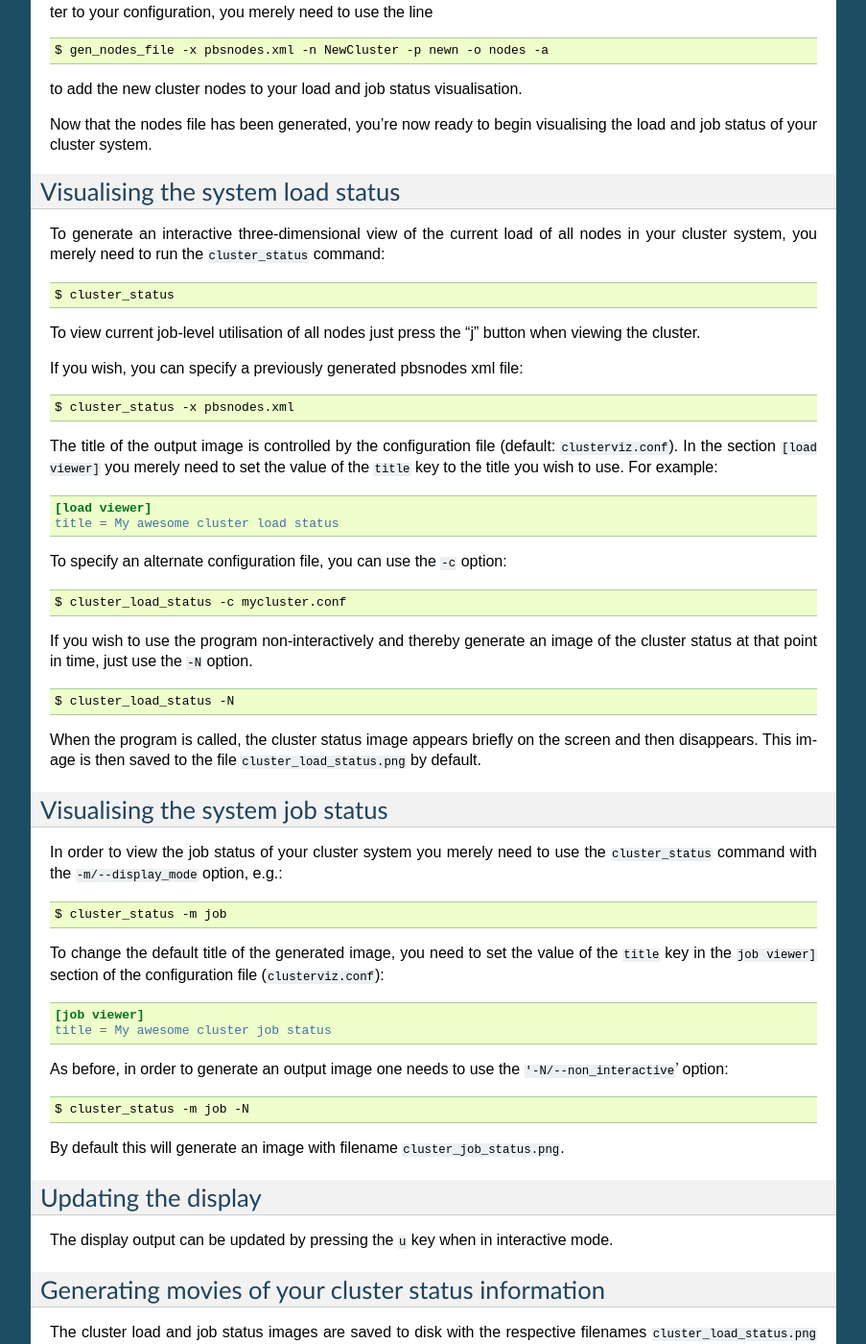
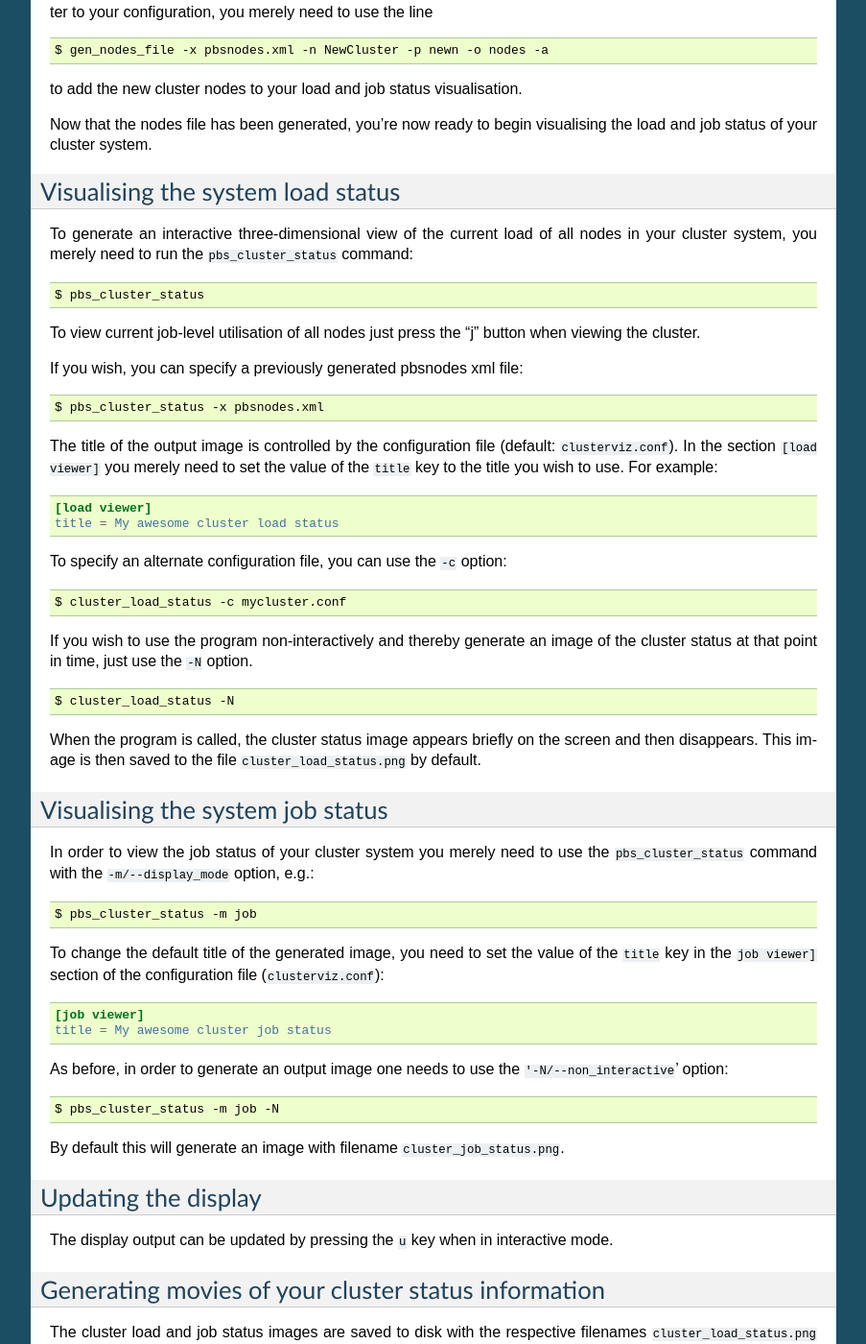
Before and after one commit to paultcochrane/pbsclusterviz, a Sphinx documentation site: the page built from doc/usage.rst, in a window 1280 px wide and 1400 px high, scrolled down 700 px. Shown: the whole window at 96% size, without its empty margins (198-1101 px from the left). Built offline with Sphinx 7.4.7, drawn with Linux system fonts in a browser that asks for light colours; formulas are drawn with MathJax 3; some of the changed text lies outside the part shown.

Commit message:
Renamed cluster_status to pbs_cluster_status
This is a less generic name which is more acceptable within an environment
with many other programs such as a Linux system.

```diff
--- a/doc/examples.rst
+++ b/doc/examples.rst
@@ -11,4 +11,4 @@ examples/ directory and run the following command:
 
 .. code-block:: bash
 
-   $ cluster_status -x pbsnodes_rrzn.xml -n nodes.rrzn -c rrznviz.conf -i
+   $ pbs_cluster_status -x pbsnodes_rrzn.xml -n nodes.rrzn -c rrznviz.conf -i
--- a/doc/index.rst
+++ b/doc/index.rst
@@ -40,7 +40,7 @@ For the impatient:
     $ pbsnodes -x > pbsnodes.xml
     # assuming your cluster nodes all start with 'lcn'
     $ gen_nodes_file -x pbsnodes.xml -n Cluster -p lcn -o nodes
-    $ cluster_status
+    $ pbs_cluster_status
 
 --------------------------------------------------------------------------
 Example output
--- a/doc/usage.rst
+++ b/doc/usage.rst
@@ -61,12 +61,12 @@ Visualising the system load status
 **********************************
 
 To generate an interactive three-dimensional view of the current load of all
-nodes in your cluster system, you merely need to run the ``cluster_status``
+nodes in your cluster system, you merely need to run the ``pbs_cluster_status``
 command:
 
 .. code-block:: bash
 
-   $ cluster_status
+   $ pbs_cluster_status
 
 To view current job-level utilisation of all nodes just press the "j" button
 when viewing the cluster.
@@ -75,7 +75,7 @@ If you wish, you can specify a previously generated pbsnodes xml file:
 
 .. code-block:: bash
 
-   $ cluster_status -x pbsnodes.xml
+   $ pbs_cluster_status -x pbsnodes.xml
 
 The title of the output image is controlled by the configuration file
 (default: ``clusterviz.conf``).  In the section ``[load viewer]`` you merely
@@ -109,11 +109,11 @@ Visualising the system job status
 *********************************
 
 In order to view the job status of your cluster system you merely need to
-use the ``cluster_status`` command with the ``-m/--display_mode`` option, e.g.:
+use the ``pbs_cluster_status`` command with the ``-m/--display_mode`` option, e.g.:
 
 .. code-block:: bash
 
-   $ cluster_status -m job
+   $ pbs_cluster_status -m job
 
 To change the default title of the generated image, you need to set the
 value of the ``title`` key in the ``job viewer]`` section of the configuration
@@ -129,7 +129,7 @@ As before, in order to generate an output image one needs to use the
 
 .. code-block:: bash
 
-   $ cluster_status -m job -N
+   $ pbs_cluster_status -m job -N
 
 By default this will generate an image with filename
 ``cluster_job_status.png``.
@@ -151,7 +151,7 @@ extra file image file with the current timestamp is also saved for each type
 of status image.  These files can then be used to create movies of the
 evolution of the cluster status over time and can give insight into patterns
 not otherwise obvious from viewing the static images.  The best way to
-produce such movies is to run ``'cluster_status -m load`` and
-``cluster_status -m job`` as cron jobs.  For instance, one could save images
+produce such movies is to run ``'pbs_cluster_status -m load`` and
+``pbs_cluster_status -m job`` as cron jobs.  For instance, one could save images
 every ten minutes, then after a day or even a week, one can generate an mpeg
 movie file from the collected images.
--- a/setup.py
+++ b/setup.py
@@ -15,7 +15,7 @@ a=setup(name="pbsclusterviz",
       platforms="OS Independent",
       packages=['pbsclusterviz'],
       scripts=[
-                'bin/cluster_status',
+                'bin/pbs_cluster_status',
                 'bin/gen_nodes_file',
                 ],
       data_files=[('/etc/pbsclusterviz.d',
```
Also changed, not shown: README.md (+12 -12 lines), 6 other files.
